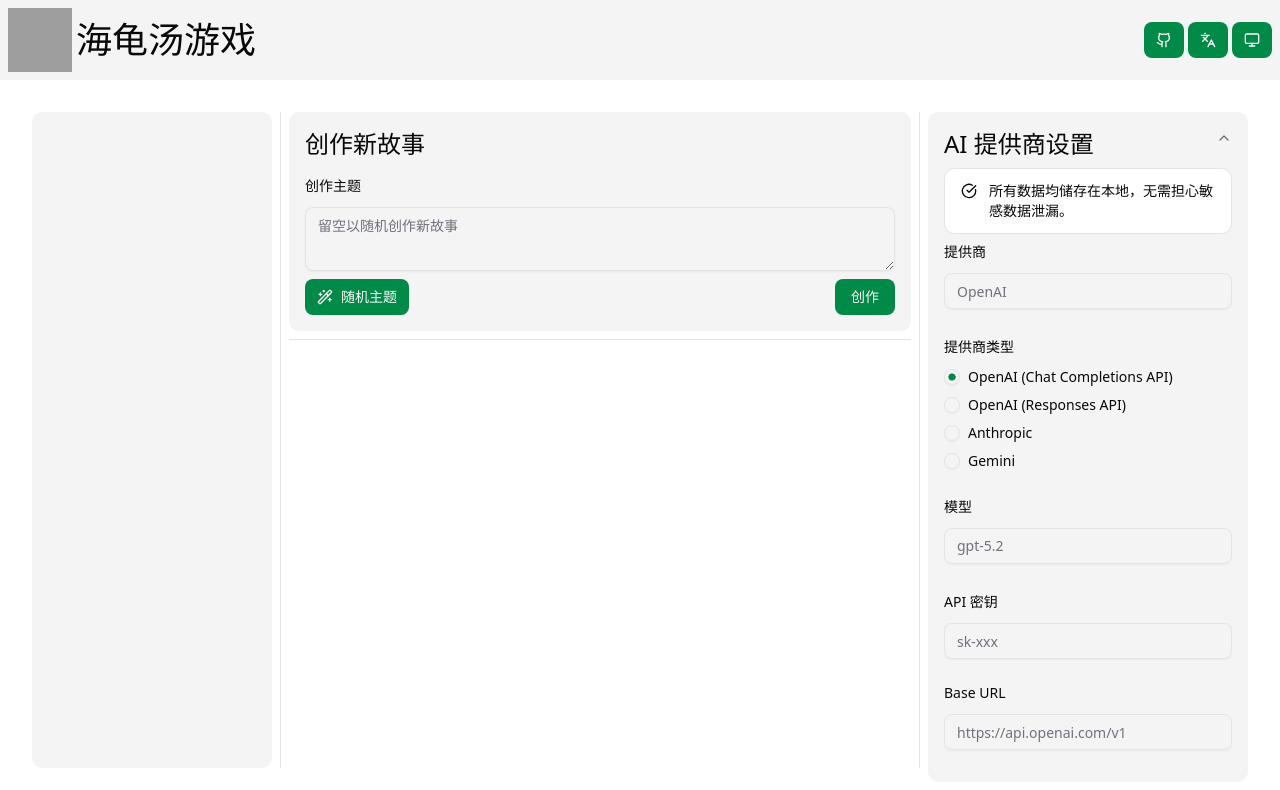
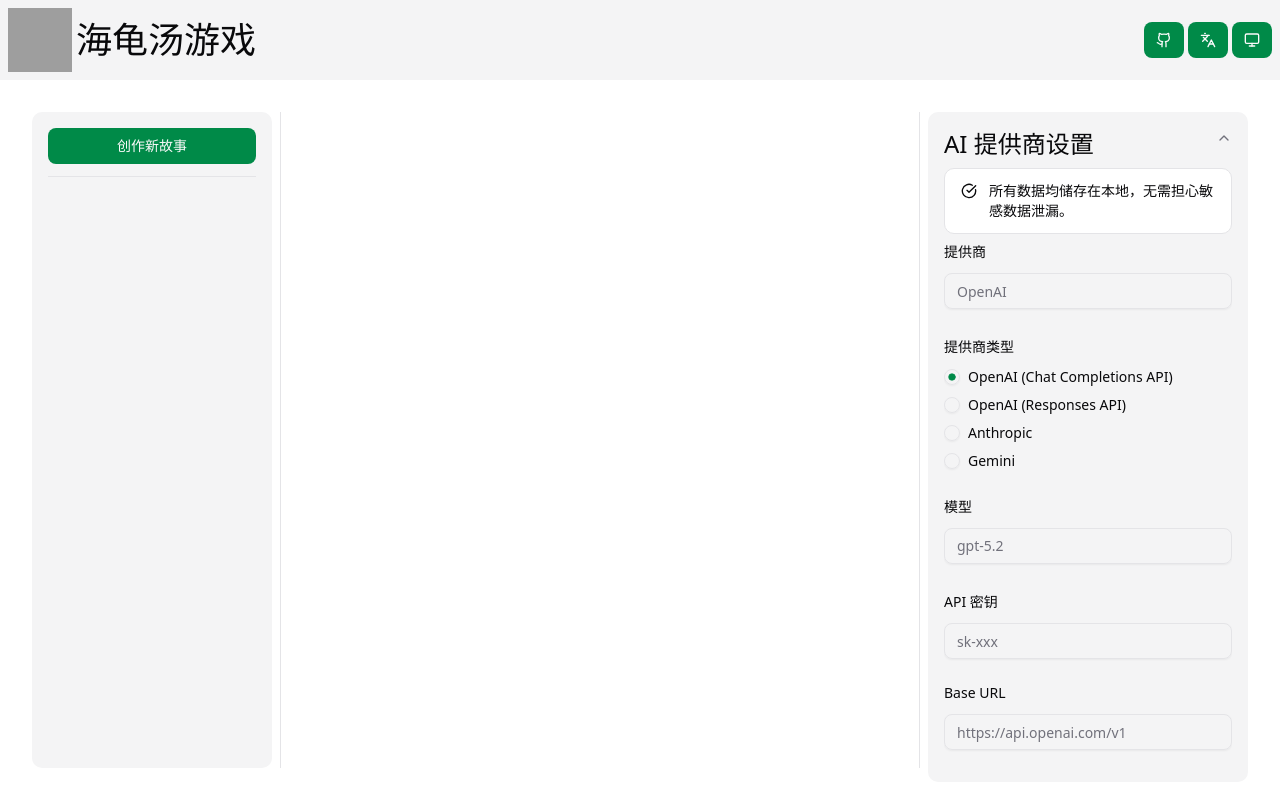
Before and after one commit to EurFelux/turtle-soup-game, a React (Vite) app: page / in a window 1280 px wide. Shown: the top 790 px of the page. Built offline with nearby package versions, Linux system fonts and the light colour scheme; grey boxes are pictures that could not be loaded.

Commit message:
feat: Move create soup form into dialog
- Extract form from main layout into Dialog component
- Add Dialog open/close state management
- Remove loading spinner state as form resets on submit
- Improve layout organization with separator placement

```diff
--- a/src/components/ui/dialog.tsx
+++ b/src/components/ui/dialog.tsx
@@ -1,8 +1,8 @@
 "use client";
 
-import * as React from "react";
 import * as DialogPrimitive from "@radix-ui/react-dialog";
 import { XIcon } from "lucide-react";
+import * as React from "react";
 
 import { cn } from "@/lib/utils";
 
@@ -50,9 +50,11 @@ function DialogContent({
 	className,
 	children,
 	showCloseButton = true,
+	onClose,
 	...props
 }: React.ComponentProps<typeof DialogPrimitive.Content> & {
 	showCloseButton?: boolean;
+	onClose?: () => void;
 }) {
 	return (
 		<DialogPortal data-slot="dialog-portal">
@@ -70,6 +72,7 @@ function DialogContent({
 					<DialogPrimitive.Close
 						data-slot="dialog-close"
 						className="absolute top-4 right-4 rounded-xs opacity-70 ring-offset-background transition-opacity hover:opacity-100 focus:outline-hidden focus:ring-2 focus:ring-ring focus:ring-offset-2 disabled:pointer-events-none data-[state=open]:bg-accent data-[state=open]:text-muted-foreground [&_svg:not([class*='size-'])]:size-4 [&_svg]:pointer-events-none [&_svg]:shrink-0"
+						onClick={onClose}
 					>
 						<XIcon />
 						<span className="sr-only">Close</span>
--- a/src/pages/turtle-page/create-soup.tsx
+++ b/src/pages/turtle-page/create-soup.tsx
@@ -6,8 +6,8 @@ import { useSWRConfig } from "swr";
 import { checkAiSettings, createSoupFromAI } from "@/business/ai";
 import { createInspirationPrompt } from "@/business/inspiration";
 import { Button } from "@/components/ui/button";
+import { Dialog, DialogContent, DialogTrigger } from "@/components/ui/dialog";
 import { Field, FieldLabel } from "@/components/ui/field";
-import { Spinner } from "@/components/ui/spinner";
 import { Textarea } from "@/components/ui/textarea";
 import { swrKeyMap } from "@/config/swr";
 import { getAllSoups } from "@/db";
@@ -27,8 +27,8 @@ const CreateSoupForm = ({
 }: CreateSoupFormProps) => {
 	const { t } = useTranslation();
 	const { locale } = useLocale();
+	const [isOpen, setIsOpen] = useState<boolean>(false);
 	const [userPrompt, setUserPrompt] = useState<string>("");
-	const [isSubmiting, setIsSubmiting] = useState<boolean>(false);
 	const { mutate } = useSWRConfig();
 
 	const handleCreatePrompt = useCallback(() => {
@@ -43,14 +43,15 @@ const CreateSoupForm = ({
 				toast.error(t("page.turtle.error.invalid_ai_settings"));
 				return;
 			}
-			setIsSubmiting(true);
 			try {
 				const creating: CreatingSoup = {
 					id: uuidv4(),
 					status: "creating",
 					createAt: new Date().toISOString(),
 				};
-				mutate<Soup[]>(
+				setIsOpen(false);
+				setUserPrompt("");
+				await mutate<Soup[]>(
 					swrKeyMap.soups,
 					async () => {
 						const created = await createSoupFromAI({
@@ -70,43 +71,59 @@ const CreateSoupForm = ({
 			} catch (e) {
 				toast.error(getErrorMessage(e));
 				console.error(e);
-			} finally {
-				mutate<Soup[]>(swrKeyMap.soups);
-				setIsSubmiting(false);
 			}
 		},
 		[aiSettings, mutate, t, userPrompt, locale, setActiveSoup],
 	);
 
+	const handleClose = () => {
+		setIsOpen(false);
+	};
+
 	return (
-		<div className="rounded-lg bg-secondary p-4">
-			<h2 className="mb-4 text-2xl">{t("page.turtle.create_soup.title")}</h2>
+		<Dialog open={isOpen}>
+			<DialogTrigger asChild>
+				<Button
+					onClick={() => {
+						setIsOpen(true);
+					}}
+				>
+					{t("page.turtle.create_soup.title")}
+				</Button>
+			</DialogTrigger>
+			<DialogContent
+				className="rounded-lg bg-secondary p-4"
+				onClose={handleClose}
+			>
+				<div>
+					<h2 className="mb-4 text-2xl">
+						{t("page.turtle.create_soup.title")}
+					</h2>
 					<form onSubmit={handleSubmit}>
 						<Field>
-					<FieldLabel>{t("page.turtle.create_soup.prompt.label")}</FieldLabel>
+							<FieldLabel>
+								{t("page.turtle.create_soup.prompt.label")}
+							</FieldLabel>
 							<Textarea
 								value={userPrompt}
 								onChange={(e) => setUserPrompt(e.target.value)}
 								placeholder={t("page.turtle.create_soup.prompt.placeholder")}
-						disabled={isSubmiting}
 								className="mb-2"
 							/>
 						</Field>
-				<div className="flex justify-between">
-					<Button
-						type="button"
-						disabled={isSubmiting}
-						onClick={handleCreatePrompt}
-					>
+						<div className="mt-1 flex justify-between">
+							<Button type="button" onClick={handleCreatePrompt}>
 								<WandSparklesIcon className="size-4" />
 								{t("page.turtle.create_soup.prompt.generate")}
 							</Button>
-					<Button type="submit" disabled={isSubmiting}>
-						{isSubmiting ? <Spinner /> : t("page.turtle.create_soup.create")}
+							<Button type="submit">
+								{t("page.turtle.create_soup.create")}
 							</Button>
 						</div>
 					</form>
 				</div>
+			</DialogContent>
+		</Dialog>
 	);
 };
 
--- a/src/pages/turtle-page/index.tsx
+++ b/src/pages/turtle-page/index.tsx
@@ -69,7 +69,12 @@ const TurtlePage = () => {
 
 	return (
 		<div className="flex h-full flex-1 flex-col gap-4 p-4 xl:flex-row xl:gap-0 xl:p-8">
-			<div className="max-h-72 w-full overflow-y-auto rounded-lg bg-secondary p-4 xl:max-h-full xl:w-60">
+			<div className="flex max-h-72 w-full flex-col overflow-y-auto rounded-lg bg-secondary p-4 xl:max-h-full xl:w-60">
+				<CreateSoupForm
+					aiSettings={settings}
+					setActiveSoupId={setActiveSoupId}
+				/>
+				<Separator className="my-3" />
 				<SoupList
 					soups={sortedSoups}
 					error={error}
@@ -82,11 +87,6 @@ const TurtlePage = () => {
 				className="mx-2 hidden xl:block"
 			></Separator>
 			<div className="min-w-0 flex-1 overflow-auto">
-				<CreateSoupForm
-					aiSettings={settings}
-					setActiveSoupId={setActiveSoupId}
-				/>
-				<Separator className="my-2" />
 				{activeSoup && <MainGame soup={activeSoup} aiSettings={settings} />}
 			</div>
 			<Separator
```
Lines whose indentation alone changed are shown as unchanged.
